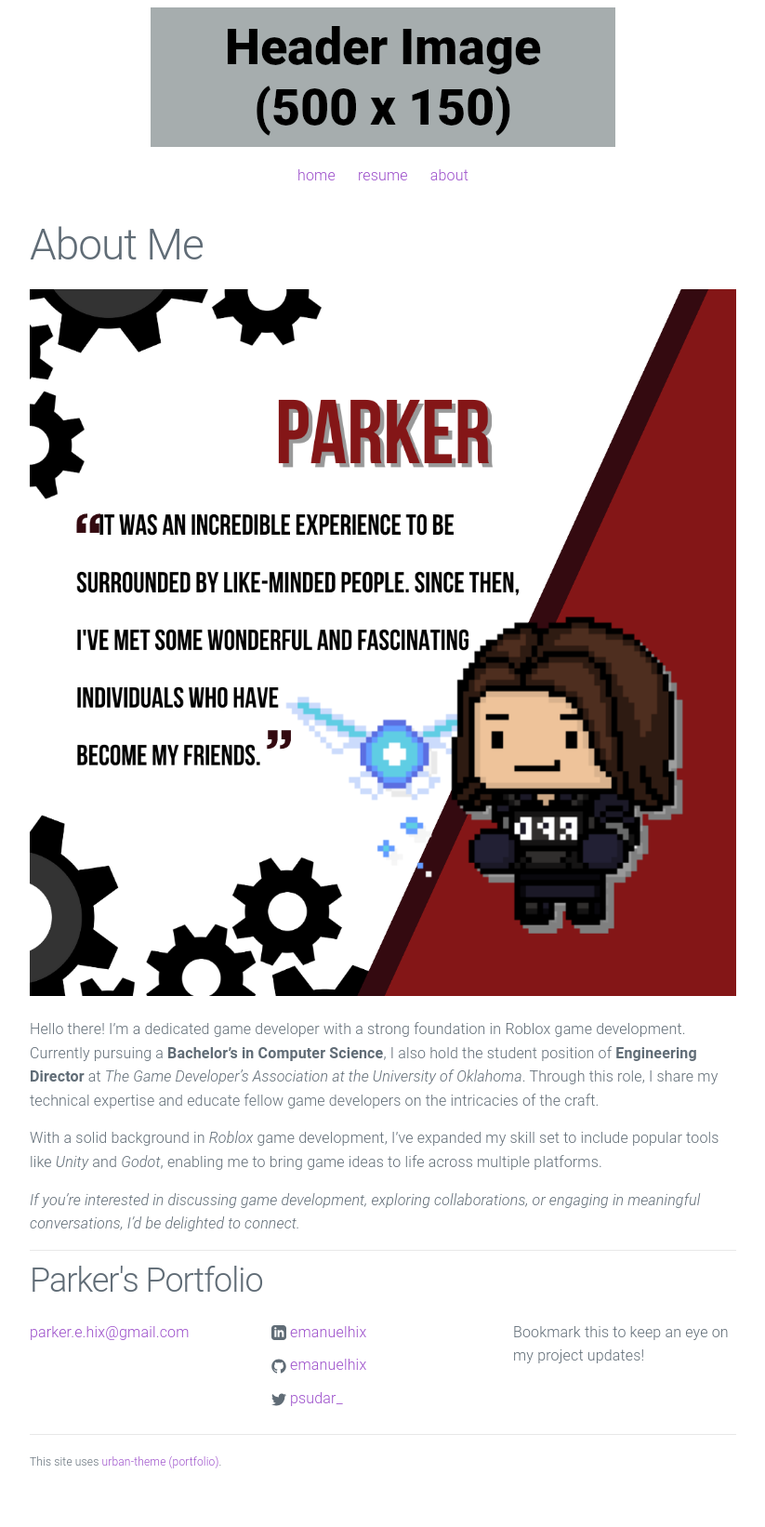
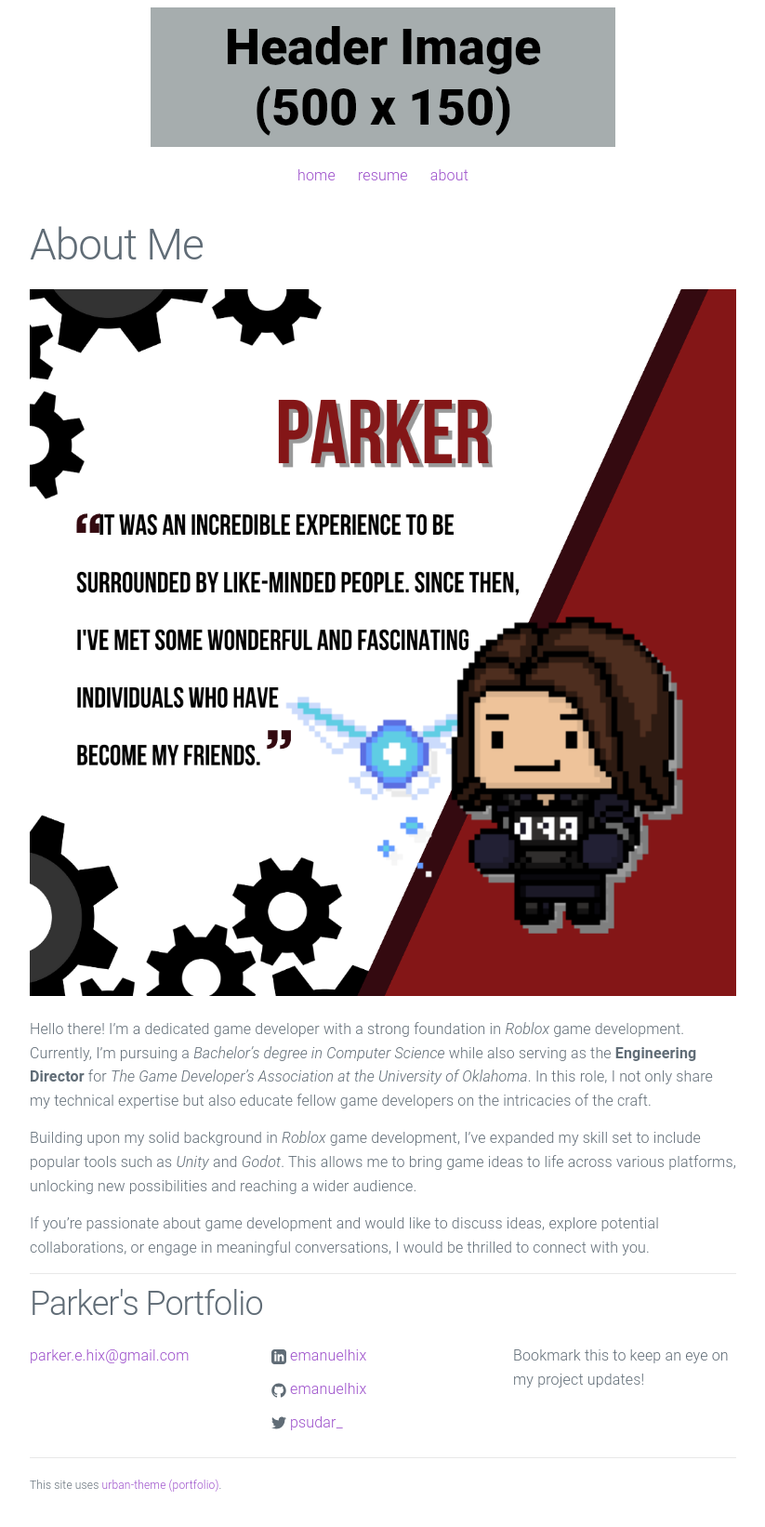
Before and after one commit to emanuelhix/emanuelhix.github.io, a Jekyll site: the page built from about.md, in a window 1280 px wide. Shown: the whole page at 93% size, without its empty margins (228-1051 px from the left). Built offline with Jekyll 4.4.1, drawn with Linux system fonts in a browser that asks for light colours; before the commit the page ends 1617 px from its top, so only the background shows below that.

Commit message:
updated about me for readability

```diff
--- a/about.md
+++ b/about.md
@@ -6,8 +6,9 @@ permalink: /about/
 
 ![Picture 1](/assets/gda_images/about_post/1.png)
 
-Hello there! I'm a dedicated game developer with a strong foundation in Roblox game development. Currently pursuing a **Bachelor's in Computer Science**, I also hold the student position of **Engineering Director** at *The Game Developer's Association at the University of Oklahoma*. Through this role, I share my technical expertise and educate fellow game developers on the intricacies of the craft.
 
-With a solid background in *Roblox* game development, I've expanded my skill set to include popular tools like *Unity* and *Godot*, enabling me to bring game ideas to life across multiple platforms.
+Hello there! I'm a dedicated game developer with a strong foundation in *Roblox* game development. Currently, I'm pursuing a *Bachelor's degree in Computer Science* while also serving as the **Engineering Director** for *The Game Developer's Association at the University of Oklahoma*. In this role, I not only share my technical expertise but also educate fellow game developers on the intricacies of the craft.
 
-*If you're interested in discussing game development, exploring collaborations, or engaging in meaningful conversations, I'd be delighted to connect.*
+Building upon my solid background in *Roblox* game development, I've expanded my skill set to include popular tools such as *Unity* and *Godot*. This allows me to bring game ideas to life across various platforms, unlocking new possibilities and reaching a wider audience.
+
+If you're passionate about game development and would like to discuss ideas, explore potential collaborations, or engage in meaningful conversations, I would be thrilled to connect with you.
```
